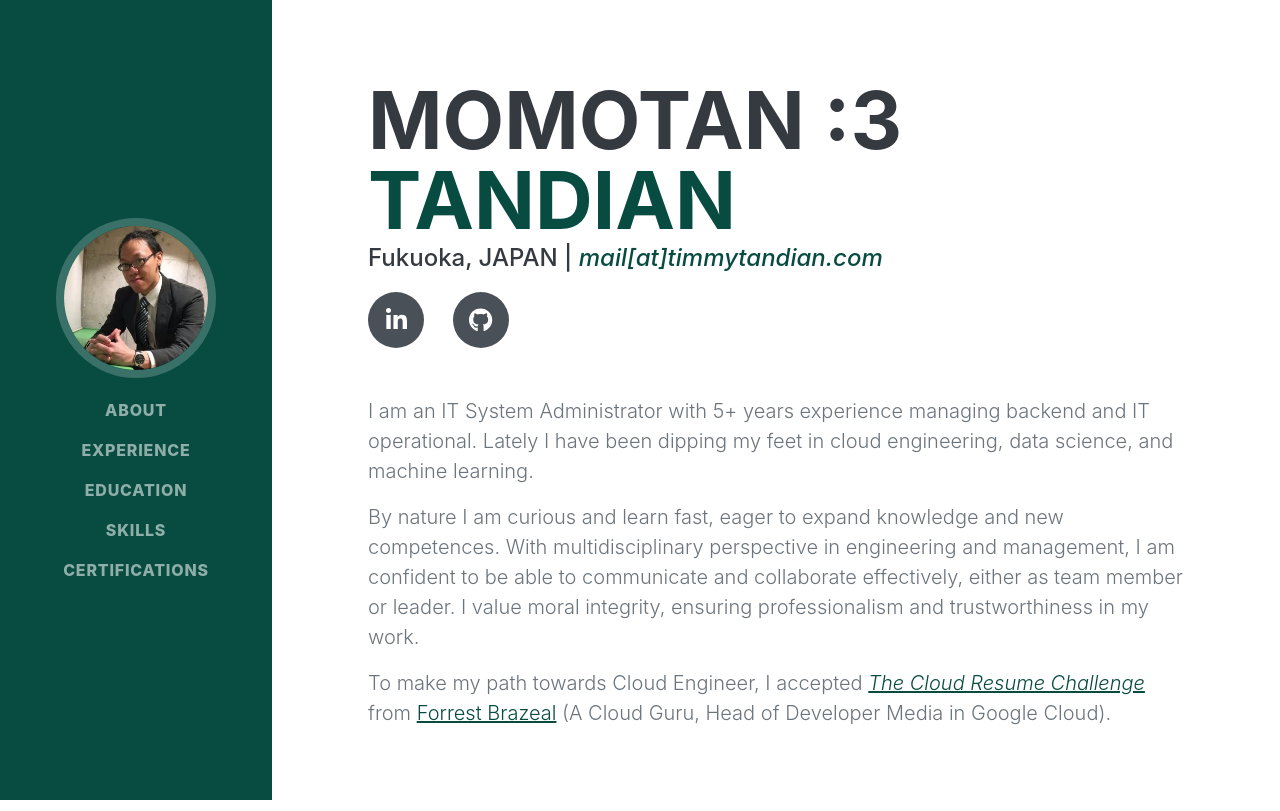
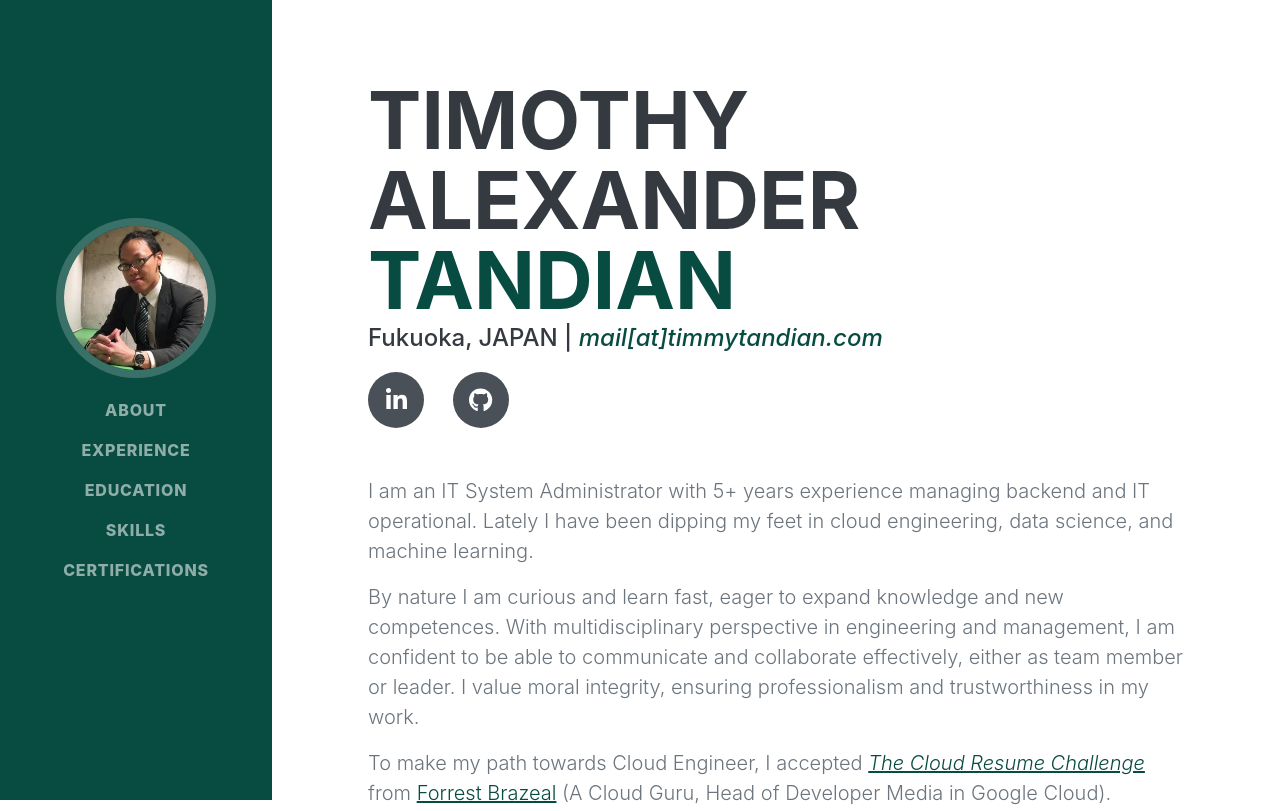
Before and after one commit to timmytandian/myresume_frontend, a website: page src/index.html in a window 1280 px wide. Shown: the top 811 px of the page. Drawn offline with nearby package versions, Linux system fonts and the light colour scheme; no server answers; a web font is replaced by a local one.

Commit message:
Fix the name from Momotan (for test purpose) to the real one.

```diff
--- a/src/index.html
+++ b/src/index.html
@@ -46,7 +46,7 @@
             <section class="resume-section" id="about">
                 <div class="resume-section-content">
                     <h1 class="mb-0">
-                        MomoTan :3
+                        Timothy Alexander
                         <span class="text-primary">Tandian</span>
                     </h1>
                     <div class="mb-3">
```
